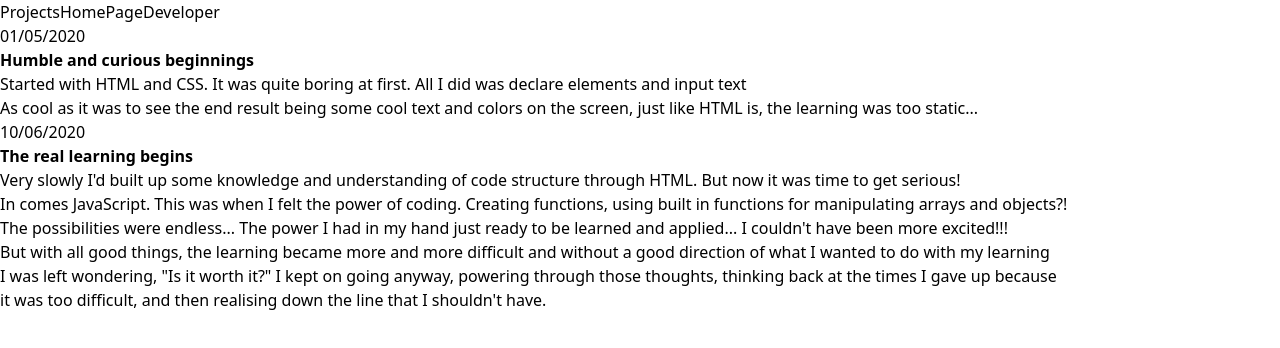
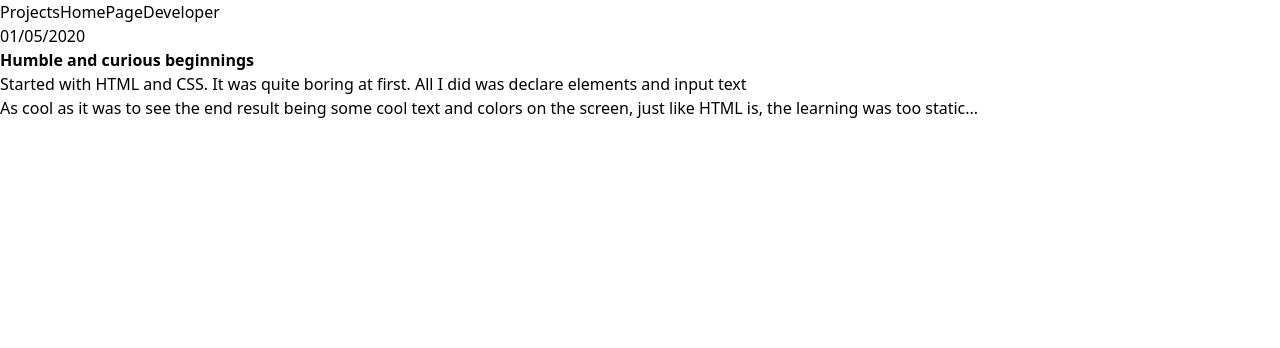
Before and after one commit to steve-kim-96/SteveJubs, a Next.js app: page /developer/1 in a window 1280 px wide. Shown: the top 348 px of the page. Built offline with nearby package versions, Linux system fonts and the light colour scheme.

Commit message:
able to bring up content that matches param id

```diff
--- a/components/DeveloperBlogContent/index.tsx
+++ b/components/DeveloperBlogContent/index.tsx
@@ -1,21 +1,28 @@
 import PageListItem from '../../lib/interfaces/PageListItem'
-import ImageList from '../ImageList'
 import React from 'react'
+import { useRouter } from 'next/router'
 
 export interface Props {
   items?: PageListItem[],
 }
 
-const DeveloperBlogItems = ({ items = [] }: Props) => (
+const DeveloperBlogItems = ({ items = [] }: Props) => {
+  const router = useRouter()
+  const { id } = router.query
+  return (
     <ul>
-    {items.map(item =>
-      <li key={item.id}>
+      {items.map(item => {
+        return item.id === Number(id)
+          ? <li key={item.id}>
             <p>{item.date}</p>
             <h1><strong>{item.title}</strong></h1>
             <p>{item.body}</p>
           </li>
+          : null
+      }
       )}
     </ul>
   )
+}
 
 export default DeveloperBlogItems
```
Lines whose indentation alone changed are shown as unchanged.
